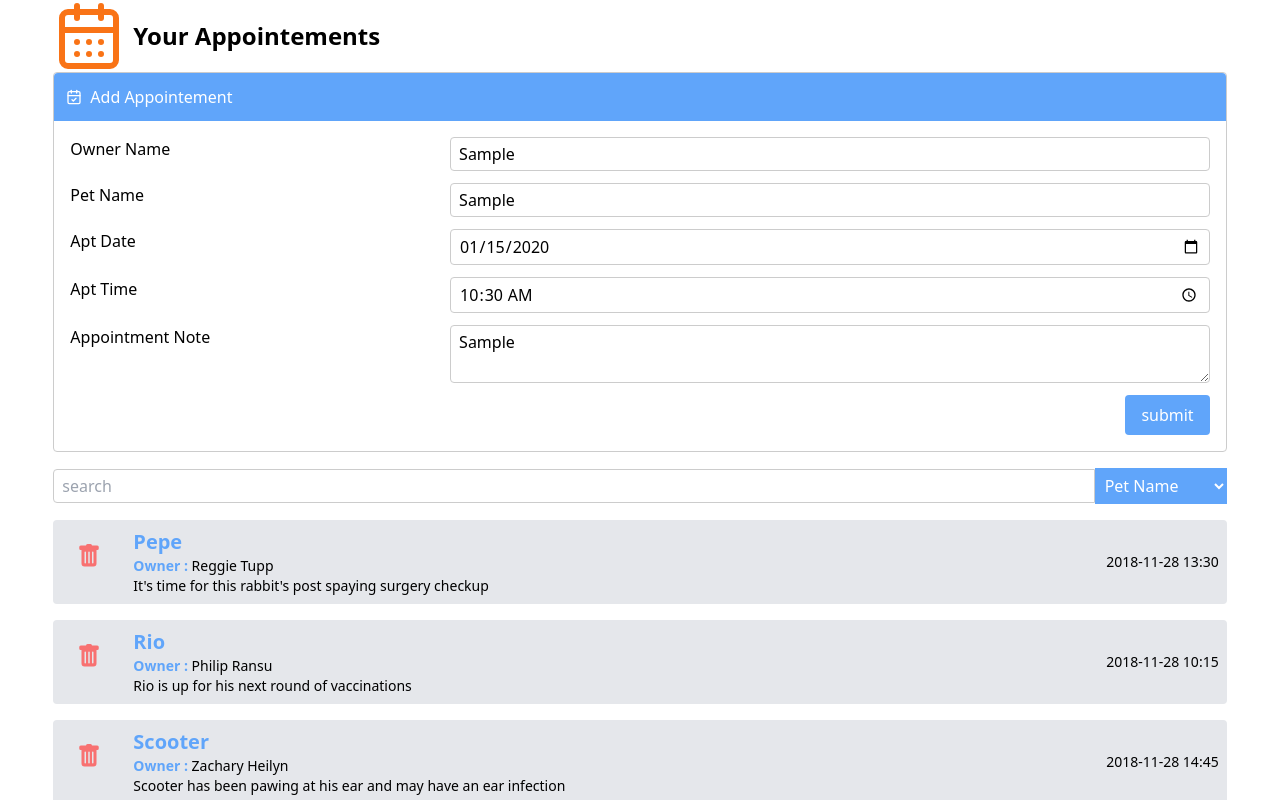
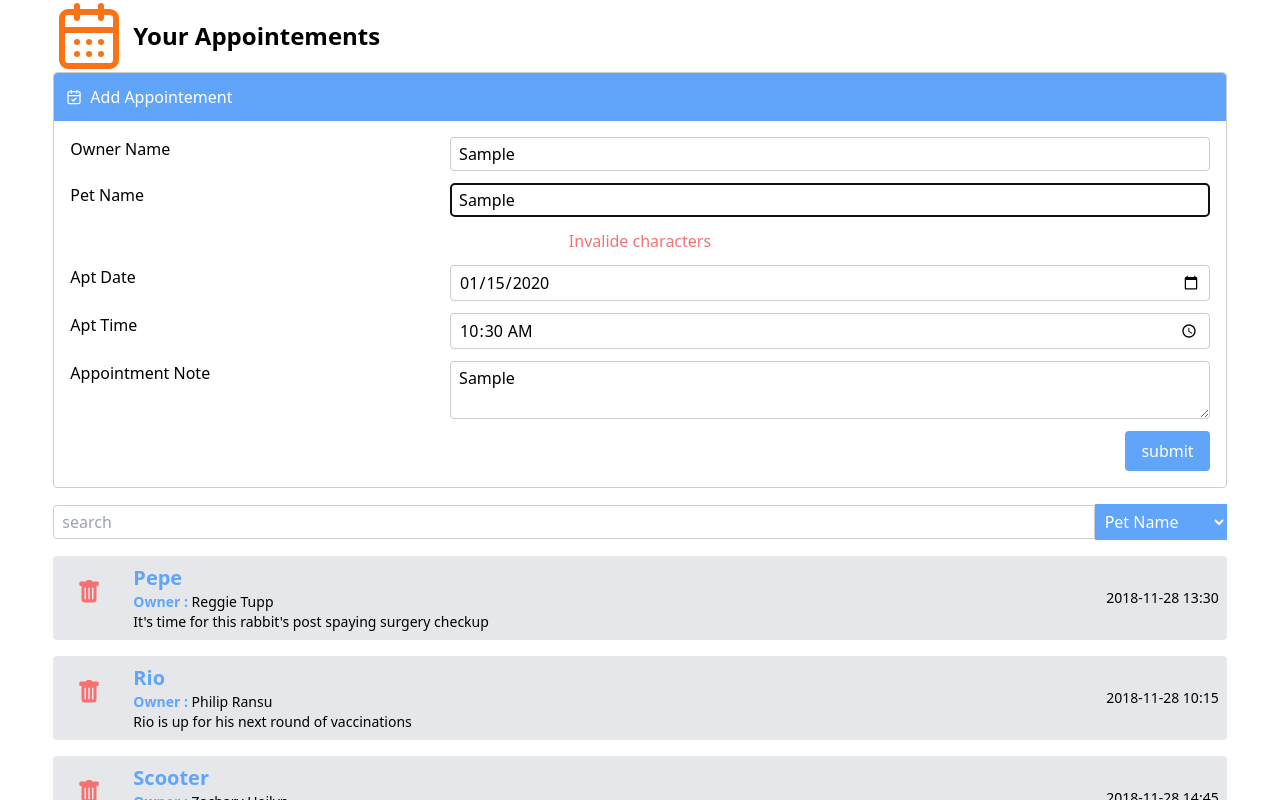
Before and after one commit to Oussamahaddi/AppointmentWizardry, a React (Create React App) app: page / in a window 1280 px wide. Both pictures are taken after typing "Sample", "Sample", "2020-01-15", "10:30", "Sample" into the empty fields and a click on the button "submit". Shown: the top 800 px of the page. Built offline with nearby package versions, Linux system fonts and the light colour scheme.

Commit message:
add filter method with petname and owener name on the same time then change some pettern of input just for customisation

```diff
--- a/package.json
+++ b/package.json
@@ -16,6 +16,7 @@
     "react-hook-form": "^7.47.0",
     "react-icons": "^4.11.0",
     "react-scripts": "5.0.1",
+    "react-toastify": "^9.1.3",
     "typescript": "^4.9.5",
     "web-vitals": "^2.1.4"
   },
--- a/src/components/form/Form.tsx
+++ b/src/components/form/Form.tsx
@@ -3,8 +3,11 @@ import { useForm, SubmitHandler } from "react-hook-form"
 import { LuCalendarCheck } from "react-icons/lu"
 import Button from "../buttons/Button"
 import { Data, Inputs } from "../../types"
+import { ToastContainer, toast } from "react-toastify"
+import "react-toastify/dist/ReactToastify.css"
 
-// eslint-disable-next-line react/prop-types
+
+// eslint-disable-next-line react/prop-types, @typescript-eslint/no-explicit-any
 const Form = ({arr, setApp} : {arr : Data[], setApp: any}) => {
 
 	const {
@@ -21,10 +24,21 @@ const Form = ({arr, setApp} : {arr : Data[], setApp: any}) => {
 			aptNotes: data.aptNotes,
 		}
 		setApp([...arr, newData])
+		toast.success("Appointment created succussfully")
 	}
 
 	return (
 		<>
+			<ToastContainer
+				position="top-right"
+				autoClose={3000}
+				hideProgressBar={false}
+				newestOnTop={true}
+				closeOnClick
+				rtl={false}
+				draggable
+				theme="dark"
+			/>
 			<div className="w-full bg-[#60a5fa] rounded-t flex items-center gap-2 p-3 text-white">
 				<LuCalendarCheck />
 				<span>Add Appointement</span>
@@ -40,7 +54,7 @@ const Form = ({arr, setApp} : {arr : Data[], setApp: any}) => {
 						{...register("petName", {
 							required: "This field can't be null",
 							pattern: {
-								value : /^[a-zA-Z0-9]+$/gi,
+								value : /^[a-zA-Z]+$/gi,
 								message : "Invalide characters"
 							},
 							minLength : {
@@ -65,7 +79,7 @@ const Form = ({arr, setApp} : {arr : Data[], setApp: any}) => {
 						{...register("ownerName", {
 							required: "This field can't be null",
 							pattern : {
-								value : /^[a-zA-Z0-9]+$/gi,
+								value : /^[a-zA-Z]+[\s]+[a-zA-Z]+$/gi,
 								message : "Invalide characters"
 							},
 							minLength : {
@@ -79,7 +93,7 @@ const Form = ({arr, setApp} : {arr : Data[], setApp: any}) => {
 						})}
 					/>
 				</div>
-				{errors.aptDate && <div className="text-red-400">{errors.aptDate?.message}</div>}
+				{errors.ownerName && <div className="text-red-400">{errors.ownerName?.message}</div>}
 				<div className="w-full flex justify-between">
 					<label htmlFor="date">Apt Date</label>
 					<input
--- a/src/pages/Appointment.tsx
+++ b/src/pages/Appointment.tsx
@@ -45,7 +45,7 @@ const Appointment = () => {
 				<div>
 					{
 						data.filter(item => {
-							return item.petName.toLowerCase().includes(src.toLocaleLowerCase())
+							return (item.petName && item.ownerName).toLowerCase().includes(src.toLocaleLowerCase())
 						}).map((item , index) => (
 							<Appoi key={index} appointment={item} />
 						))
```
Also changed, not shown: 1 other file (tests, documents, lock files or other folders).
